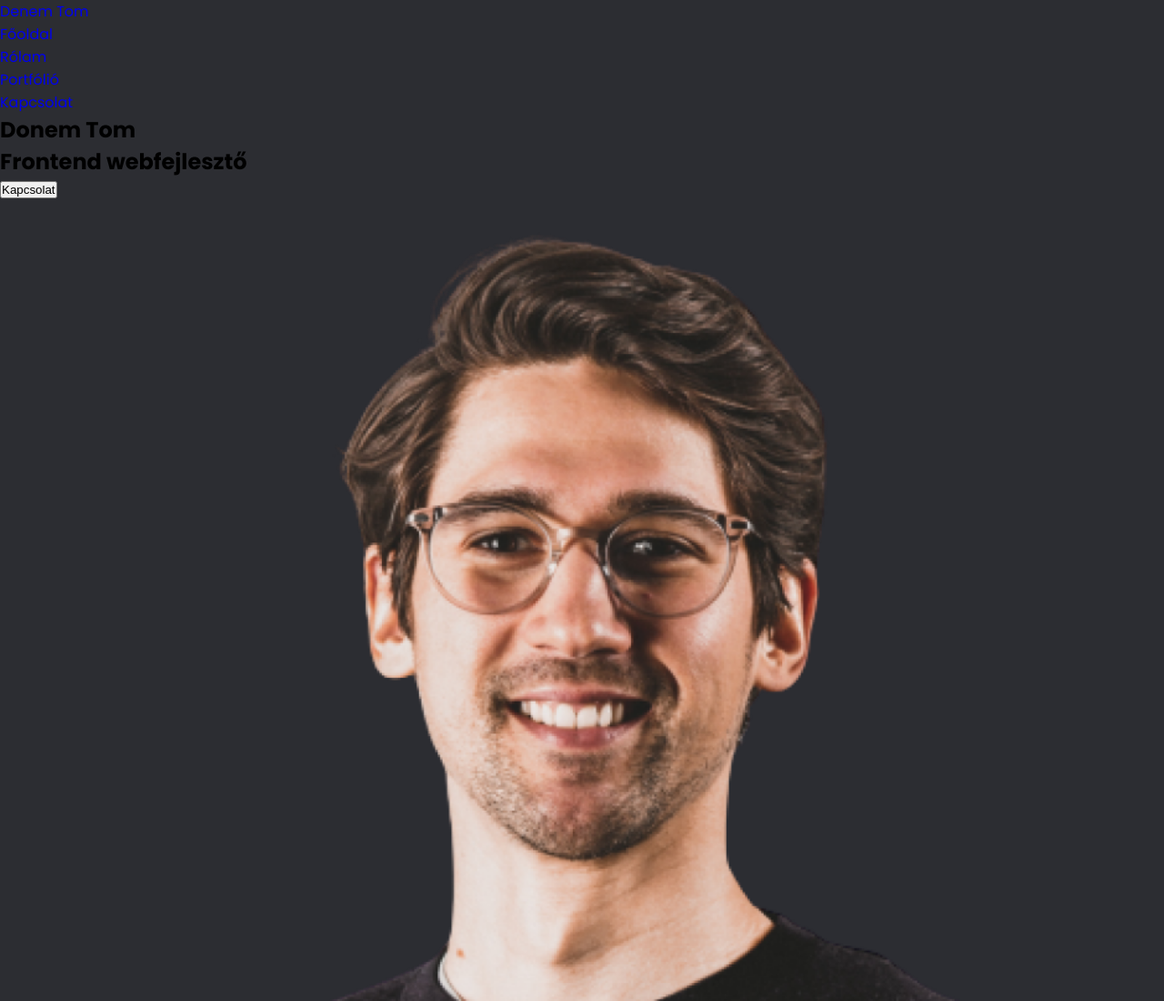
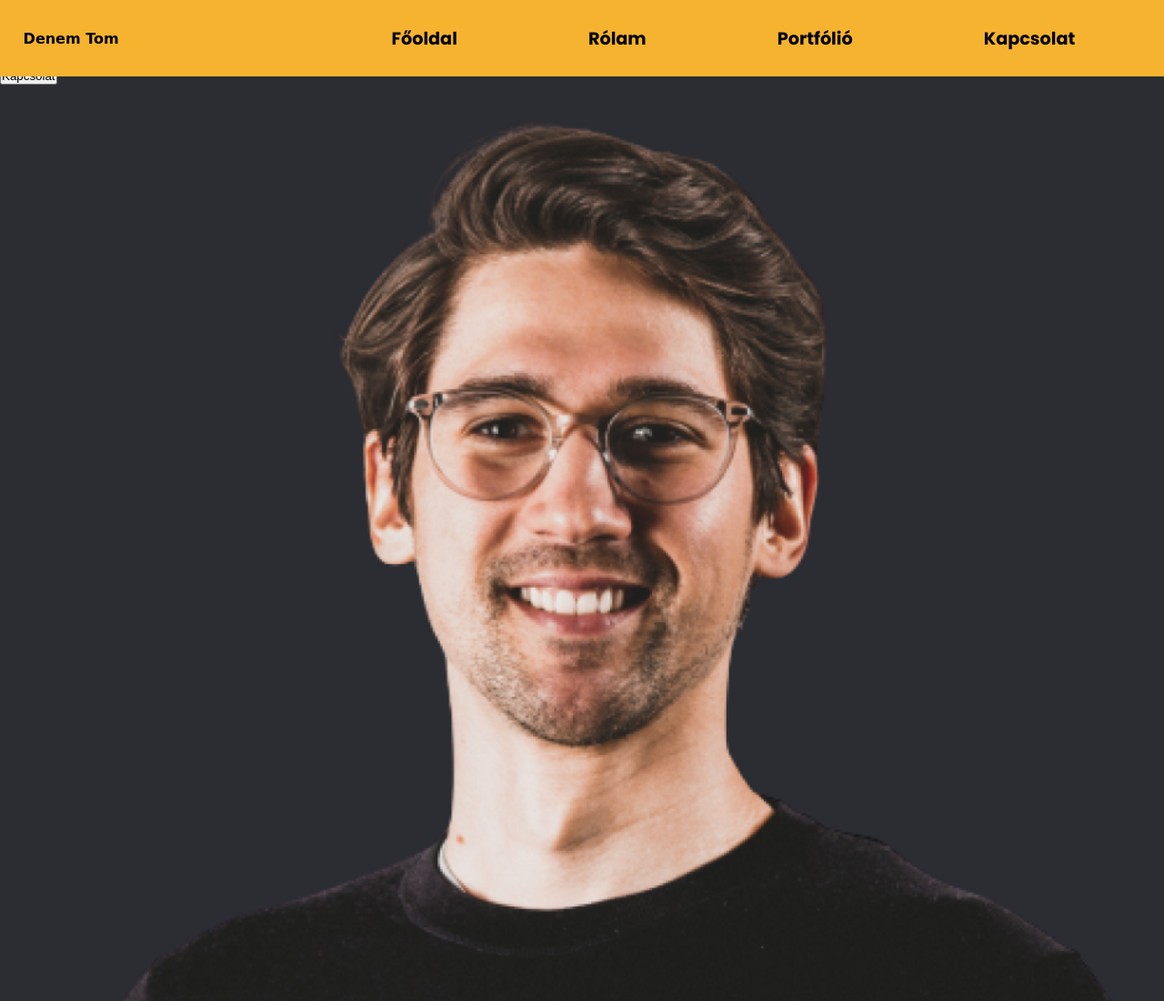
Before and after one commit to Thomas-Horvath/PK_full_portfolio_page_HTML_CSS, a plain HTML site: page index.html in a window 1280 px wide. Shown: the top 1100 px of the page at 91% size. Drawn offline with Linux system fonts and the light colour scheme.

Commit message:
header and navbar

```diff
--- a/index.html
+++ b/index.html
@@ -19,6 +19,7 @@
 
 
     <link rel="stylesheet" href="./styles/base.css">
+    <link rel="stylesheet" href="./styles/header.css">
     <title>Portfólió</title>
 </head>
 
@@ -26,12 +27,23 @@
 
     <header>
         <a class="header-logo" href="#fooldal">Denem Tom</a>
-        <ul class="nav-list">
-            <li class="nav-list_elem"><a href="#fooldal">Főoldal</a></li>
-            <li class="nav-list_elem"><a href="#rolam">Rólam</a></li>
-            <li class="nav-list_elem"><a href="#portfolio">Portfólió</a></li>
-            <li class="nav-list_elem"><a href="#kapcsolat">Kapcsolat</a></li>
-        </ul>
+        <nav>
+            <input type="checkbox" class="nav-checkbox" id="nav-checkbox">
+            <label for="nav-checkbox">
+                <div class="nav-checkbox-gomb">
+                    <div class="nav-checkbox-vonal"></div>
+                    <div class="nav-checkbox-vonal"></div>
+                    <div class="nav-checkbox-vonal"></div>
+                </div>
+            </label>
+
+            <ul class="nav-list">
+                <li class="nav-list-elem"><a href="#fooldal">Főoldal</a></li>
+                <li class="nav-list-elem"><a href="#rolam">Rólam</a></li>
+                <li class="nav-list-elem"><a href="#portfolio">Portfólió</a></li>
+                <li class="nav-list-elem"><a href="#kapcsolat">Kapcsolat</a></li>
+            </ul>
+        </nav>
     </header>
 
     <main>
--- /dev/null
+++ b/styles/header.css
@@ -0,0 +1,99 @@
+header {
+    background: var(--orange);
+    display: flex;
+    justify-content: space-between;
+    align-items: center;
+    position: fixed;
+    width: 100vw;
+    padding: 2%;
+    font-weight: bold;
+}
+
+.header-logo {
+    font-family: var(--logo-font);
+    color: var(--black);
+}
+
+
+
+.nav-checkbox {
+    display: none;
+}
+
+.nav-checkbox-gomb {
+    width: 40px;
+    height: 30px;
+    display: flex;
+    flex-direction: column;
+    justify-content: space-around;
+    align-items: center;
+    cursor: pointer;
+}
+
+.nav-checkbox-vonal {
+    width: 25px;
+    height: 3px;
+    background: var(--black);
+
+}
+
+.nav-list {
+    display: flex;
+    flex-direction: column;
+    position: fixed;
+    height: 100%;
+    width: 50vw;
+    min-width: 150px;
+    max-width: 200px;
+    right: -200px;
+    visibility: hidden;
+    background: var(--orange);
+    transition: right .4s, visibility .4s ease;
+}
+
+.nav-list-elem {
+    margin: 0 auto;
+    font-size: 1.2rem;
+    display: flex;
+    justify-content: center;
+}
+
+.nav-list-elem a {
+    color: var(--black);
+    padding: 20px 0;
+    margin: 2vh 0;
+}
+
+.nav-checkbox:checked~.nav-list {
+    right: 0;
+    visibility: visible;
+}
+
+@media screen and (min-width: 576px) {}
+
+@media screen and (min-width: 768px) {
+
+    .nav-checkbox-gomb {
+        display: none;
+    }
+
+    .nav-list {
+        justify-content: space-evenly;
+        visibility: visible;
+        position: static;
+        flex-direction: row;
+        justify-content: space-evenly;
+        align-items: center;
+        width: 70vw;
+        max-width: 70vw;
+    }
+
+    .nav-list-elem a {
+        margin: 0;
+        padding: 2px 0;
+    }
+}
+
+@media screen and (min-width: 992px) {}
+
+@media screen and (min-width: 1200px) {}
```
